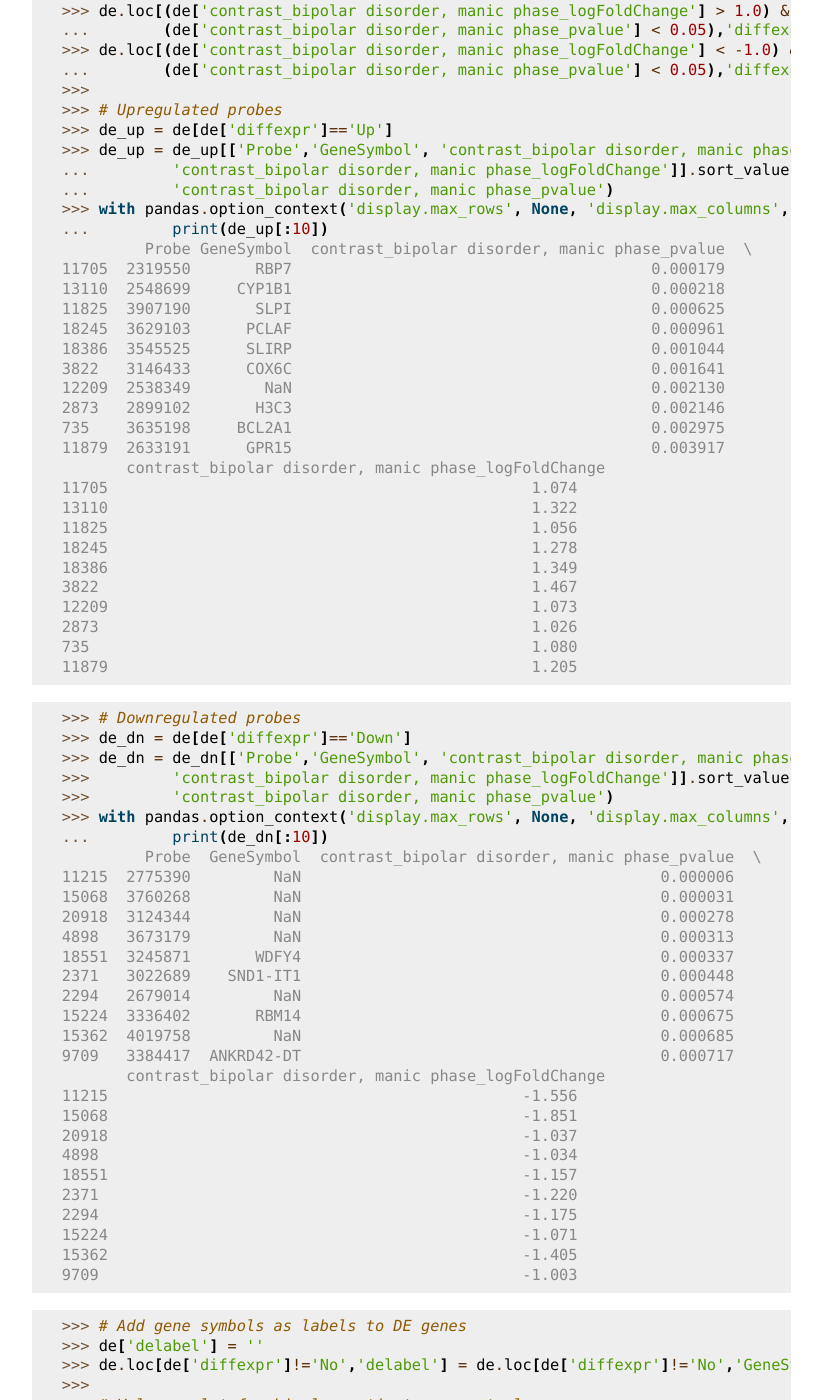
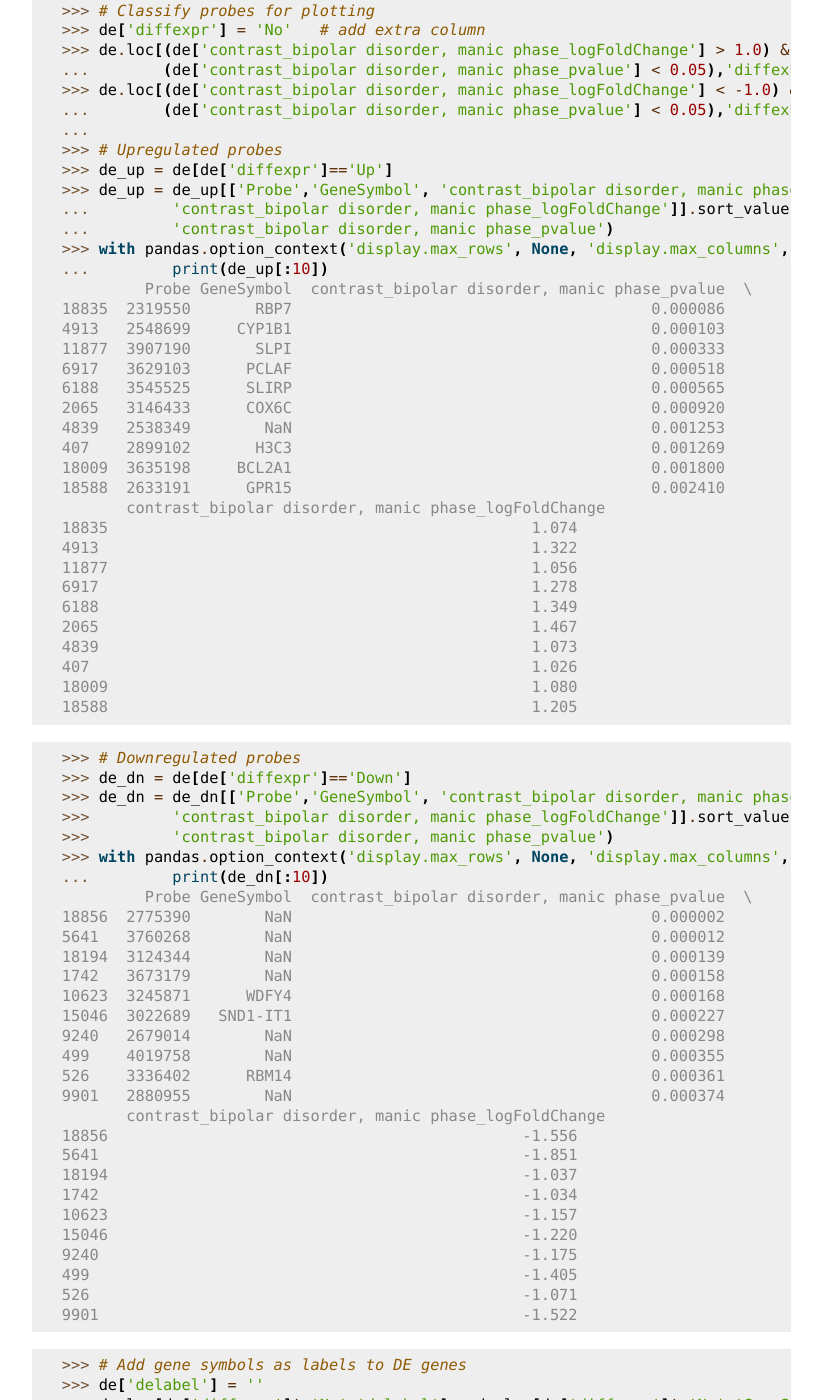
Before and after one commit to PavlidisLab/gemmapy, a Sphinx documentation site: the page built from docs/tutorial.rst, in a window 1280 px wide and 1400 px high, scrolled down 3906 px. Shown: the whole window, without its empty margins (331-1153 px from the left). Built offline with Sphinx 7.4.7, drawn with Linux system fonts in a browser that asks for light colours; some of the changed text lies outside the part shown.

Commit message:
Review/update docs/tutorial.rst, minor README.rst correction

```diff
--- a/README.rst
+++ b/README.rst
@@ -15,7 +15,7 @@ Installation instructions
 
 The package requires Python3.6+.
 
-#. Install it from a local copy (recommended)
+#. Install it from a local copy
 
    .. code-block:: bash
 
--- a/docs/install.rst
+++ b/docs/install.rst
@@ -1,6 +1,6 @@
 The package requires Python3.6+.
 
-#. Install it from a local copy (recommended)
+#. Install it from a local copy
 
    .. code-block:: bash
 
--- a/docs/tutorial.rst
+++ b/docs/tutorial.rst
@@ -100,7 +100,7 @@ array(['reference_subject_role', 'euthymic_phase_|_Bipolar_Disorder_|',
 
 >>> # Subset patients during manic phase and controls
 >>> manic=adata[:,(adata.var['disease'] == 'reference_subject_role') |
-                      (adata.var['disease'] == 'bipolar_disorder_|_manic_phase_|')].copy()
+...               (adata.var['disease'] == 'bipolar_disorder_|_manic_phase_|')].copy()
 >>> print(manic)
 AnnData object with n_obs × n_vars = 21986 × 21
     obs: 'GeneSymbol', 'GeneName', 'NCBIid'
@@ -183,27 +185,27 @@ differentially-expressed genes:
 >>> with pandas.option_context('display.max_rows', None, 'display.max_columns', None):
 ...         print(de_up[:10])
          Probe GeneSymbol  contrast_bipolar disorder, manic phase_pvalue  \
-11705  2319550       RBP7                                       0.000179
-13110  2548699     CYP1B1                                       0.000218
-11825  3907190       SLPI                                       0.000625
-18245  3629103      PCLAF                                       0.000961
-18386  3545525      SLIRP                                       0.001044
-3822   3146433      COX6C                                       0.001641
-12209  2538349        NaN                                       0.002130
-2873   2899102       H3C3                                       0.002146
-735    3635198     BCL2A1                                       0.002975
-11879  2633191      GPR15                                       0.003917
+18835  2319550       RBP7                                       0.000086
+4913   2548699     CYP1B1                                       0.000103
+11877  3907190       SLPI                                       0.000333
+6917   3629103      PCLAF                                       0.000518
+6188   3545525      SLIRP                                       0.000565
+2065   3146433      COX6C                                       0.000920
+4839   2538349        NaN                                       0.001253
+407    2899102       H3C3                                       0.001269
+18009  3635198     BCL2A1                                       0.001800
+18588  2633191      GPR15                                       0.002410
        contrast_bipolar disorder, manic phase_logFoldChange
-11705                                              1.074
-13110                                              1.322
-11825                                              1.056
-18245                                              1.278
-18386                                              1.349
-3822                                               1.467
-12209                                              1.073
-2873                                               1.026
-735                                                1.080
-11879                                              1.205
+18835                                              1.074
+4913                                               1.322
+11877                                              1.056
+6917                                               1.278
+6188                                               1.349
+2065                                               1.467
+4839                                               1.073
+407                                                1.026
+18009                                              1.080
+18588                                              1.205
 
 >>> # Downregulated probes
 >>> de_dn = de[de['diffexpr']=='Down']
@@ -212,33 +214,33 @@ differentially-expressed genes:
 >>>         'contrast_bipolar disorder, manic phase_pvalue')
 >>> with pandas.option_context('display.max_rows', None, 'display.max_columns', None):
 ...         print(de_dn[:10])
-         Probe  GeneSymbol  contrast_bipolar disorder, manic phase_pvalue  \
-11215  2775390         NaN                                       0.000006
-15068  3760268         NaN                                       0.000031
-20918  3124344         NaN                                       0.000278
-4898   3673179         NaN                                       0.000313
-18551  3245871       WDFY4                                       0.000337
-2371   3022689    SND1-IT1                                       0.000448
-2294   2679014         NaN                                       0.000574
-15224  3336402       RBM14                                       0.000675
-15362  4019758         NaN                                       0.000685
-9709   3384417  ANKRD42-DT                                       0.000717
+         Probe GeneSymbol  contrast_bipolar disorder, manic phase_pvalue  \
+18856  2775390        NaN                                       0.000002
+5641   3760268        NaN                                       0.000012
+18194  3124344        NaN                                       0.000139
+1742   3673179        NaN                                       0.000158
+10623  3245871      WDFY4                                       0.000168
+15046  3022689   SND1-IT1                                       0.000227
+9240   2679014        NaN                                       0.000298
+499    4019758        NaN                                       0.000355
+526    3336402      RBM14                                       0.000361
+9901   2880955        NaN                                       0.000374
        contrast_bipolar disorder, manic phase_logFoldChange
-11215                                             -1.556
-15068                                             -1.851
-20918                                             -1.037
-4898                                              -1.034
-18551                                             -1.157
-2371                                              -1.220
-2294                                              -1.175
-15224                                             -1.071
-15362                                             -1.405
-9709                                              -1.003
+18856                                             -1.556
+5641                                              -1.851
+18194                                             -1.037
+1742                                              -1.034
+10623                                             -1.157
+15046                                             -1.220
+9240                                              -1.175
+499                                               -1.405
+526                                               -1.071
+9901                                              -1.522
 
 >>> # Add gene symbols as labels to DE genes
 >>> de['delabel'] = ''
 >>> de.loc[de['diffexpr']!='No','delabel'] = de.loc[de['diffexpr']!='No','GeneSymbol']
->>>
+...
 >>> # Volcano plot for bipolar patients vs controls
 >>> de['-log10(p-value)'] = -np.log10(de['contrast_bipolar disorder, manic phase_pvalue'])
 >>> import matplotlib.pyplot as plt
@@ -422,15 +425,15 @@ wish to query and send separate requests:
 ...         print('%s %-15s %-15s %-15s' % (dataset, d.object_class, d.class_name, d.term_name))
 ...     print('--')
 ...
+GSE35974 BioMaterial     biological sex  male
+GSE35974 FactorValue     disease         schizophrenia
 GSE35974 FactorValue     disease         Bipolar Disorder
-GSE35974 BioMaterial     biological sex  male
 GSE35974 BioMaterial     biological sex  female
-GSE35974 FactorValue     disease         schizophrenia
+GSE35974 FactorValue     disease         mental depression
 GSE35974 ExperimentTag   organism part   cerebellum
-GSE35974 FactorValue     disease         mental depression
 --
 GSE12649 BioMaterial     organism part   reference subject role
+GSE12649 ExperimentTag   organism part   prefrontal cortex
 GSE12649 BioMaterial     disease         Bipolar Disorder
-GSE12649 ExperimentTag   organism part   prefrontal cortex
 GSE12649 BioMaterial     disease         schizophrenia
 --
```
Also changed, not shown: other parts of docs/tutorial.rst (+11 -8 lines).
